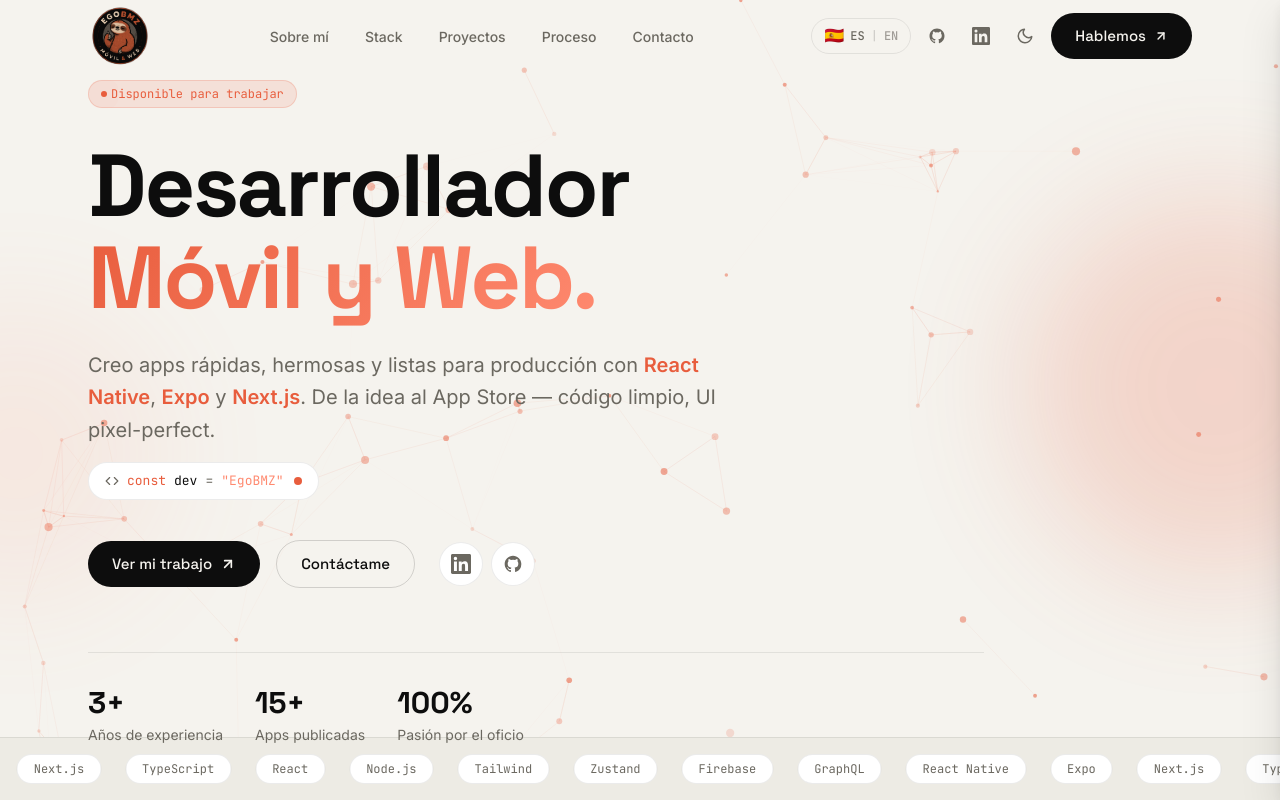
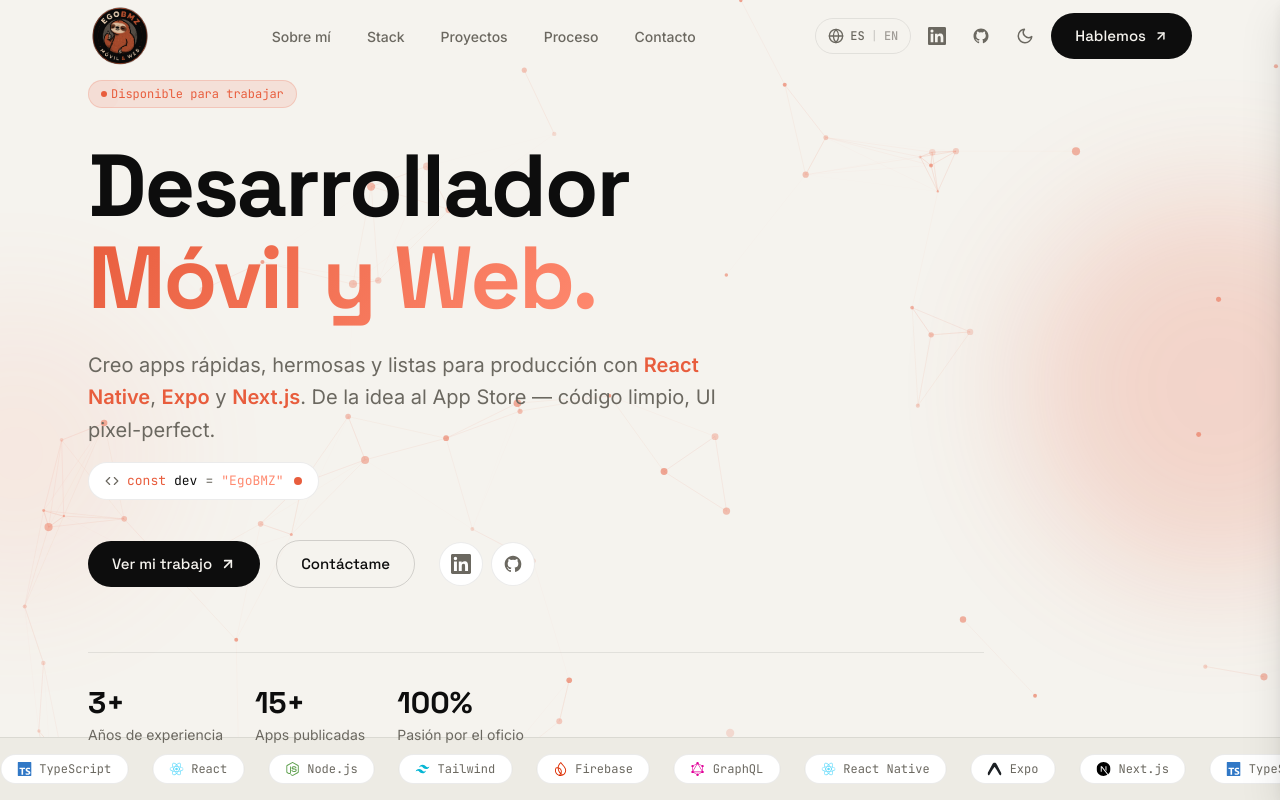
Before and after one commit to EgoBMZ/ego-bmz, a Next.js app: page / in a window 1280 px wide. Shown: the top 800 px of the page. Built offline with nearby package versions, Linux system fonts and the light colour scheme; no server answers; the database is empty.

Commit message:
feat: add technology icons to marquee and update language selector UI

```diff
--- a/app/components/Hero.tsx
+++ b/app/components/Hero.tsx
@@ -3,9 +3,18 @@
 import { useEffect, useRef } from 'react';
 import { useLang } from '../providers/LanguageProvider';
 
+import * as icons from 'simple-icons';
+
 const TECH_TAGS = [
-  'React Native', 'Expo', 'Next.js', 'TypeScript',
-  'React', 'Node.js', 'Tailwind', 'Zustand', 'Firebase', 'GraphQL',
+  { name: 'React Native', icon: icons.siReact },
+  { name: 'Expo', icon: icons.siExpo },
+  { name: 'Next.js', icon: icons.siNextdotjs },
+  { name: 'TypeScript', icon: icons.siTypescript },
+  { name: 'React', icon: icons.siReact },
+  { name: 'Node.js', icon: icons.siNodedotjs },
+  { name: 'Tailwind', icon: icons.siTailwindcss },
+  { name: 'Firebase', icon: icons.siFirebase },
+  { name: 'GraphQL', icon: icons.siGraphql },
 ];
 
 function ArrowUpRight() {
@@ -169,7 +178,7 @@
           </div>
 
           {/* Stats */}
-          <div className="flex flex-wrap gap-6 md:gap-8 pt-8 pb-8 md:pb-0 lg:mb-10 animate-fade-in-up delay-500" style={{ borderTop: '1px solid var(--border)' }}>
+          <div className="flex flex-wrap gap-6 md:gap-8 pt-8 pb-12 md:pb-0 lg:mb-10 animate-fade-in-up delay-500" style={{ borderTop: '1px solid var(--border)' }}>
             {[
               { num: h.stat1num[lang], label: h.stat1label[lang] },
               { num: h.stat2num[lang], label: h.stat2label[lang] },
@@ -185,12 +194,20 @@
       </div>
 
       {/* Marquee */}
-      <div className="absolute bottom-0 left-0 right-0 py-4 overflow-hidden mt-50" style={{ borderTop: '1px solid var(--border)', background: 'var(--surface-alt)' }}>
-        <div className="flex gap-6 animate-marquee">
-          {[...TECH_TAGS, ...TECH_TAGS].map((tag, i) => (
-            <span key={i} className="flex-none font-mono text-xs px-4 py-1.5 rounded-full whitespace-nowrap" style={{ background: 'var(--surface)', color: 'var(--text-muted)', border: '1px solid var(--border)' }}>
-              {tag}
-            </span>
+      <div className="absolute bottom-0 left-0 right-0 py-4 overflow-hidden" style={{ borderTop: '1px solid var(--border)', background: 'var(--surface-alt)' }}>
+        <div className="flex w-max animate-marquee">
+          {/* We create two identical blocks that each exceed the screen width to ensure a seamless infinite scroll */}
+          {[1, 2].map((block) => (
+            <div key={block} className="flex gap-6 pr-6">
+              {[...TECH_TAGS, ...TECH_TAGS, ...TECH_TAGS, ...TECH_TAGS].map((tag, i) => (
+                <span key={`${block}-${i}`} className="flex-none flex items-center gap-2 font-mono text-xs px-4 py-1.5 rounded-full whitespace-nowrap" style={{ background: 'var(--surface)', color: 'var(--text-muted)', border: '1px solid var(--border)' }}>
+                  <svg role="img" viewBox="0 0 24 24" width="14" height="14" fill={`#${tag.icon.hex}`}>
+                    <path d={tag.icon.path} />
+                  </svg>
+                  {tag.name}
+                </span>
+              ))}
+            </div>
           ))}
         </div>
       </div>
--- a/app/components/Navbar.tsx
+++ b/app/components/Navbar.tsx
@@ -5,21 +5,21 @@
 import { useTheme } from '../providers/ThemeProvider';
 import { useLang } from '../providers/LanguageProvider';
 
-const GITHUB_URL   = 'https://github.com/EgoBMZ';
+const GITHUB_URL = 'https://github.com/EgoBMZ';
 const LINKEDIN_URL = 'https://www.linkedin.com/in/egobmz/';
 
 function SunIcon() {
   return (
     <svg width="18" height="18" viewBox="0 0 24 24" fill="none" stroke="currentColor" strokeWidth="2" strokeLinecap="round" strokeLinejoin="round">
-      <circle cx="12" cy="12" r="5"/>
-      <line x1="12" y1="1" x2="12" y2="3"/>
-      <line x1="12" y1="21" x2="12" y2="23"/>
-      <line x1="4.22" y1="4.22" x2="5.64" y2="5.64"/>
-      <line x1="18.36" y1="18.36" x2="19.78" y2="19.78"/>
-      <line x1="1" y1="12" x2="3" y2="12"/>
-      <line x1="21" y1="12" x2="23" y2="12"/>
-      <line x1="4.22" y1="19.78" x2="5.64" y2="18.36"/>
-      <line x1="18.36" y1="5.64" x2="19.78" y2="4.22"/>
+      <circle cx="12" cy="12" r="5" />
+      <line x1="12" y1="1" x2="12" y2="3" />
+      <line x1="12" y1="21" x2="12" y2="23" />
+      <line x1="4.22" y1="4.22" x2="5.64" y2="5.64" />
+      <line x1="18.36" y1="18.36" x2="19.78" y2="19.78" />
+      <line x1="1" y1="12" x2="3" y2="12" />
+      <line x1="21" y1="12" x2="23" y2="12" />
+      <line x1="4.22" y1="19.78" x2="5.64" y2="18.36" />
+      <line x1="18.36" y1="5.64" x2="19.78" y2="4.22" />
     </svg>
   );
 }
@@ -27,7 +27,7 @@
 function MoonIcon() {
   return (
     <svg width="18" height="18" viewBox="0 0 24 24" fill="none" stroke="currentColor" strokeWidth="2" strokeLinecap="round" strokeLinejoin="round">
-      <path d="M21 12.79A9 9 0 1 1 11.21 3 7 7 0 0 0 21 12.79z"/>
+      <path d="M21 12.79A9 9 0 1 1 11.21 3 7 7 0 0 0 21 12.79z" />
     </svg>
   );
 }
@@ -35,8 +35,8 @@
 function CloseIcon() {
   return (
     <svg width="22" height="22" viewBox="0 0 24 24" fill="none" stroke="currentColor" strokeWidth="2" strokeLinecap="round" strokeLinejoin="round">
-      <line x1="18" y1="6" x2="6" y2="18"/>
-      <line x1="6" y1="6" x2="18" y2="18"/>
+      <line x1="18" y1="6" x2="6" y2="18" />
+      <line x1="6" y1="6" x2="18" y2="18" />
     </svg>
   );
 }
@@ -44,24 +44,34 @@
 function MenuIcon() {
   return (
     <svg width="22" height="22" viewBox="0 0 24 24" fill="none" stroke="currentColor" strokeWidth="2" strokeLinecap="round" strokeLinejoin="round">
-      <line x1="3" y1="6" x2="21" y2="6"/>
-      <line x1="3" y1="12" x2="21" y2="12"/>
-      <line x1="3" y1="18" x2="21" y2="18"/>
+      <line x1="3" y1="6" x2="21" y2="6" />
+      <line x1="3" y1="12" x2="21" y2="12" />
+      <line x1="3" y1="18" x2="21" y2="18" />
     </svg>
   );
 }
 
 const GithubIcon = () => (
   <svg width="18" height="18" viewBox="0 0 24 24" fill="currentColor">
-    <path d="M12 2C6.477 2 2 6.484 2 12.017c0 4.425 2.865 8.18 6.839 9.504.5.092.682-.217.682-.483 0-.237-.008-.868-.013-1.703-2.782.605-3.369-1.343-3.369-1.343-.454-1.158-1.11-1.466-1.11-1.466-.908-.62.069-.608.069-.608 1.003.07 1.531 1.032 1.531 1.032.892 1.53 2.341 1.088 2.91.832.092-.647.35-1.088.636-1.338-2.22-.253-4.555-1.113-4.555-4.951 0-1.093.39-1.988 1.029-2.688-.103-.253-.446-1.272.098-2.65 0 0 .84-.27 2.75 1.026A9.564 9.564 0 0 1 12 6.844a9.59 9.59 0 0 1 2.504.337c1.909-1.296 2.747-1.027 2.747-1.027.546 1.379.202 2.398.1 2.651.64.7 1.028 1.595 1.028 2.688 0 3.848-2.339 4.695-4.566 4.943.359.309.678.92.678 1.855 0 1.338-.012 2.419-.012 2.747 0 .268.18.58.688.482A10.02 10.02 0 0 0 22 12.017C22 6.484 17.522 2 12 2z"/>
+    <path d="M12 2C6.477 2 2 6.484 2 12.017c0 4.425 2.865 8.18 6.839 9.504.5.092.682-.217.682-.483 0-.237-.008-.868-.013-1.703-2.782.605-3.369-1.343-3.369-1.343-.454-1.158-1.11-1.466-1.11-1.466-.908-.62.069-.608.069-.608 1.003.07 1.531 1.032 1.531 1.032.892 1.53 2.341 1.088 2.91.832.092-.647.35-1.088.636-1.338-2.22-.253-4.555-1.113-4.555-4.951 0-1.093.39-1.988 1.029-2.688-.103-.253-.446-1.272.098-2.65 0 0 .84-.27 2.75 1.026A9.564 9.564 0 0 1 12 6.844a9.59 9.59 0 0 1 2.504.337c1.909-1.296 2.747-1.027 2.747-1.027.546 1.379.202 2.398.1 2.651.64.7 1.028 1.595 1.028 2.688 0 3.848-2.339 4.695-4.566 4.943.359.309.678.92.678 1.855 0 1.338-.012 2.419-.012 2.747 0 .268.18.58.688.482A10.02 10.02 0 0 0 22 12.017C22 6.484 17.522 2 12 2z" />
   </svg>
 );
 
 const LinkedInIcon = () => (
   <svg width="18" height="18" viewBox="0 0 24 24" fill="currentColor">
-    <path d="M20.447 20.452h-3.554v-5.569c0-1.328-.027-3.037-1.852-3.037-1.853 0-2.136 1.445-2.136 2.939v5.667H9.351V9h3.414v1.561h.046c.477-.9 1.637-1.85 3.37-1.85 3.601 0 4.267 2.37 4.267 5.455v6.286zM5.337 7.433a2.062 2.062 0 0 1-2.063-2.065 2.064 2.064 0 1 1 2.063 2.065zm1.782 13.019H3.555V9h3.564v11.452zM22.225 0H1.771C.792 0 0 .774 0 1.729v20.542C0 23.227.792 24 1.771 24h20.451C23.2 24 24 23.227 24 22.271V1.729C24 .774 23.2 0 22.222 0h.003z"/>
+    <path d="M20.447 20.452h-3.554v-5.569c0-1.328-.027-3.037-1.852-3.037-1.853 0-2.136 1.445-2.136 2.939v5.667H9.351V9h3.414v1.561h.046c.477-.9 1.637-1.85 3.37-1.85 3.601 0 4.267 2.37 4.267 5.455v6.286zM5.337 7.433a2.062 2.062 0 0 1-2.063-2.065 2.064 2.064 0 1 1 2.063 2.065zm1.782 13.019H3.555V9h3.564v11.452zM22.225 0H1.771C.792 0 0 .774 0 1.729v20.542C0 23.227.792 24 1.771 24h20.451C23.2 24 24 23.227 24 22.271V1.729C24 .774 23.2 0 22.222 0h.003z" />
   </svg>
 );
+
+function GlobeIcon() {
+  return (
+    <svg width="16" height="16" viewBox="0 0 24 24" fill="none" stroke="currentColor" strokeWidth="2" strokeLinecap="round" strokeLinejoin="round">
+      <circle cx="12" cy="12" r="10" />
+      <line x1="2" y1="12" x2="22" y2="12" />
+      <path d="M12 2a15.3 15.3 0 0 1 4 10 15.3 15.3 0 0 1-4 10 15.3 15.3 0 0 1-4-10 15.3 15.3 0 0 1 4-10z" />
+    </svg>
+  );
+}
 
 export default function Navbar() {
   const { theme, toggleTheme } = useTheme();
@@ -74,11 +84,11 @@
   const isHome = pathname === '/';
 
   const NAV_LINKS = [
-    { href: isHome ? '#about' : '/#about',       label: t.nav.about[lang] },
-    { href: isHome ? '#stack' : '/#stack',       label: t.nav.stack[lang] },
+    { href: isHome ? '#about' : '/#about', label: t.nav.about[lang] },
+    { href: isHome ? '#stack' : '/#stack', label: t.nav.stack[lang] },
     { href: isHome ? '#projects' : '/#projects', label: t.nav.projects[lang] },
-    { href: isHome ? '#process' : '/#process',   label: t.nav.process[lang] },
-    { href: isHome ? '#contact' : '/#contact',   label: t.nav.contact[lang] },
+    { href: isHome ? '#process' : '/#process', label: t.nav.process[lang] },
+    { href: isHome ? '#contact' : '/#contact', label: t.nav.contact[lang] },
   ];
 
   useEffect(() => {
@@ -152,11 +162,23 @@
                 className="h-9 px-3 rounded-lg flex items-center gap-1.5 text-xs font-mono font-medium transition-all duration-200 hover:bg-[var(--surface-alt)]"
                 style={{ color: 'var(--text-muted)', border: '1px solid var(--border)' }}
               >
-                <span className="text-base leading-none">{lang === 'es' ? '🇪🇸' : '🇬🇧'}</span>
+                <GlobeIcon />
                 <span>{lang === 'es' ? 'ES' : 'EN'}</span>
                 <span style={{ color: 'var(--border-strong)' }}>|</span>
                 <span style={{ color: 'var(--text-faint)' }}>{lang === 'es' ? 'EN' : 'ES'}</span>
               </button>
+
+              {/* LinkedIn */}
+              <a
+                href={LINKEDIN_URL}
+                target="_blank"
+                rel="noopener noreferrer"
+                aria-label="LinkedIn"
+                className="w-9 h-9 rounded-lg flex items-center justify-center transition-all duration-200 hover:bg-[var(--surface-alt)] hover:text-[var(--accent)]"
+                style={{ color: 'var(--text-muted)' }}
+              >
+                <LinkedInIcon />
+              </a>
 
               {/* GitHub */}
               <a
@@ -168,18 +190,6 @@
                 style={{ color: 'var(--text-muted)' }}
               >
                 <GithubIcon />
-              </a>
-
-              {/* LinkedIn */}
-              <a
-                href={LINKEDIN_URL}
-                target="_blank"
-                rel="noopener noreferrer"
-                aria-label="LinkedIn"
-                className="w-9 h-9 rounded-lg flex items-center justify-center transition-all duration-200 hover:bg-[var(--surface-alt)] hover:text-[var(--accent)]"
-                style={{ color: 'var(--text-muted)' }}
-              >
-                <LinkedInIcon />
               </a>
 
               {/* Theme toggle */}
@@ -199,8 +209,8 @@
               <a href={isHome ? '#contact' : '/#contact'} className="btn-primary text-sm px-4 py-2.5">
                 {t.nav.cta[lang]}
                 <svg width="14" height="14" viewBox="0 0 24 24" fill="none" stroke="currentColor" strokeWidth="2.5" strokeLinecap="round" strokeLinejoin="round">
-                  <line x1="7" y1="17" x2="17" y2="7"/>
-                  <polyline points="7 7 17 7 17 17"/>
+                  <line x1="7" y1="17" x2="17" y2="7" />
+                  <polyline points="7 7 17 7 17 17" />
                 </svg>
               </a>
             </div>
@@ -215,7 +225,7 @@
                 className="h-9 px-2 rounded-lg flex items-center gap-1 text-xs font-mono font-medium transition-all duration-200 hover:bg-[var(--surface-alt)]"
                 style={{ color: 'var(--text-muted)' }}
               >
-                <span className="text-base leading-none">{lang === 'es' ? '🇪🇸' : '🇬🇧'}</span>
+                <GlobeIcon />
                 <span>{lang === 'es' ? 'ES' : 'EN'}</span>
               </button>
 
@@ -267,7 +277,7 @@
                 >
                   {link.label}
                   <svg width="16" height="16" viewBox="0 0 24 24" fill="none" stroke="currentColor" strokeWidth="2" strokeLinecap="round" strokeLinejoin="round" style={{ color: 'var(--text-muted)' }}>
-                    <line x1="5" y1="12" x2="19" y2="12"/><polyline points="12 5 19 12 12 19"/>
+                    <line x1="5" y1="12" x2="19" y2="12" /><polyline points="12 5 19 12 12 19" />
                   </svg>
                 </a>
               </li>
@@ -278,7 +288,7 @@
           <a href={isHome ? '#contact' : '/#contact'} onClick={handleNavClick} className="btn-accent w-full justify-center">
             {t.nav.ctaMobile[lang]}
             <svg width="16" height="16" viewBox="0 0 24 24" fill="none" stroke="currentColor" strokeWidth="2.5" strokeLinecap="round" strokeLinejoin="round">
-              <line x1="7" y1="17" x2="17" y2="7"/><polyline points="7 7 17 7 17 17"/>
+              <line x1="7" y1="17" x2="17" y2="7" /><polyline points="7 7 17 7 17 17" />
             </svg>
           </a>
 
@@ -286,7 +296,7 @@
           <div className="absolute bottom-8 left-6 right-6 flex items-center gap-3">
             {[
               { href: LINKEDIN_URL, label: 'LinkedIn', icon: <LinkedInIcon /> },
-              { href: GITHUB_URL,   label: 'GitHub',   icon: <GithubIcon /> },
+              { href: GITHUB_URL, label: 'GitHub', icon: <GithubIcon /> },
             ].map((s) => (
               <a
                 key={s.label}
--- a/app/globals.css
+++ b/app/globals.css
@@ -204,7 +204,7 @@
 .animate-pulse-glow   { animation: pulseGlow 2s ease infinite; }
 .animate-float        { animation: float 4s ease-in-out infinite; }
 .animate-spin-slow    { animation: spin-slow 12s linear infinite; }
-.animate-marquee      { animation: marquee 20s linear infinite; }
+.animate-marquee      { animation: marquee 80s linear infinite; }
 .animate-blink        { animation: blink 1s step-end infinite; }
 .animate-scale-in     { animation: scaleIn 0.4s ease forwards; }
 
```
